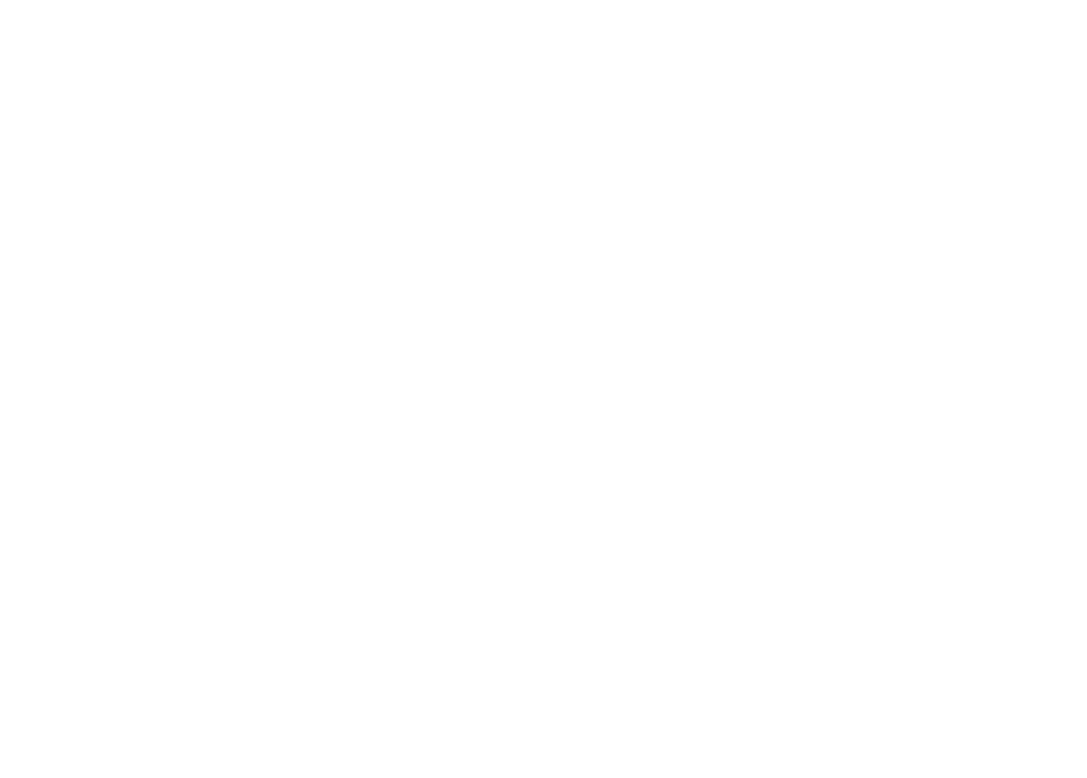
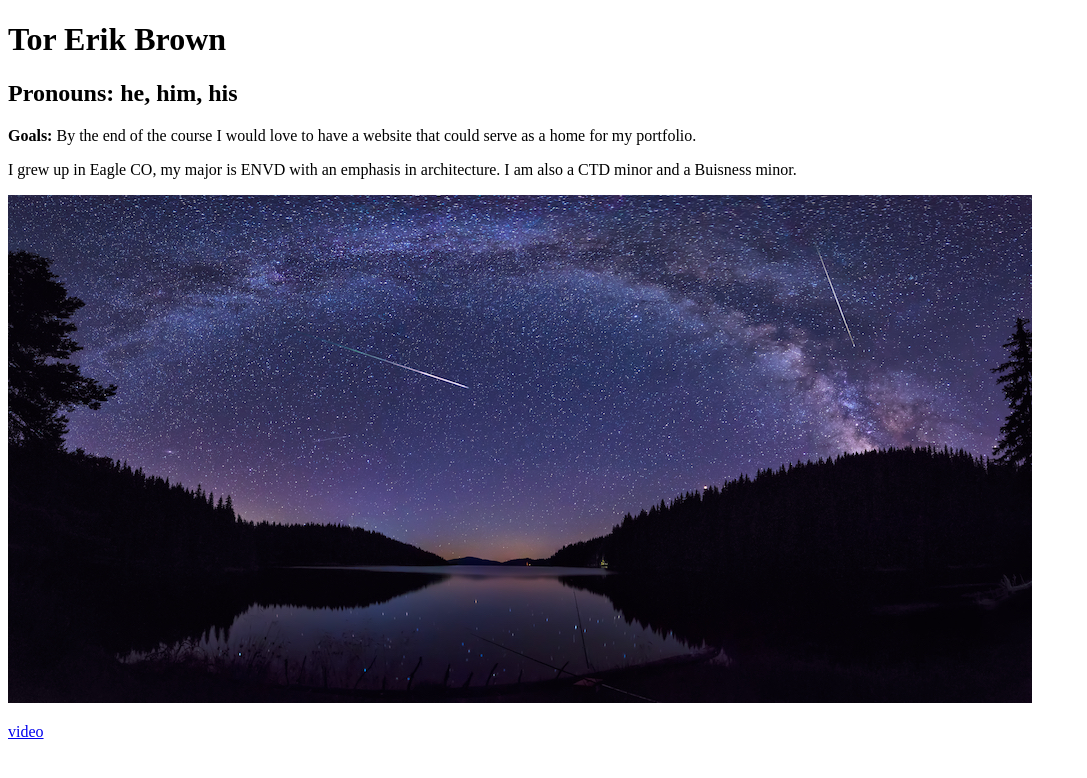
Before and after one commit to Torbrown/Torbrown.github.io, a plain HTML site: page index.html in a window 1280 px wide. Shown: the whole page, without its empty margins (0-1087 px from the left). Drawn offline with Linux system fonts and the light colour scheme.

Commit message:
updated for assignment 2

```diff
--- a/index.html
+++ b/index.html
@@ -6,5 +6,11 @@
   </head>
   <body>
 
+  <h1>Tor Erik Brown</h1>
+  <h2>Pronouns: he, him, his</h2>
+  <p><b>Goals:</b> By the end of the course I would love to have a website that could serve as a home for my portfolio.</p>
+  <p> I grew up in Eagle CO, my major is ENVD with an emphasis in architecture. I am also a CTD minor and a Buisness minor.</p>
+  <p><img src="img/sky.jpg" alt="pretty sky"></p>
+  <p><a href="https://youtu.be/I-sH53vXP2A">video</a></p>
   </body>
 </html>
```
